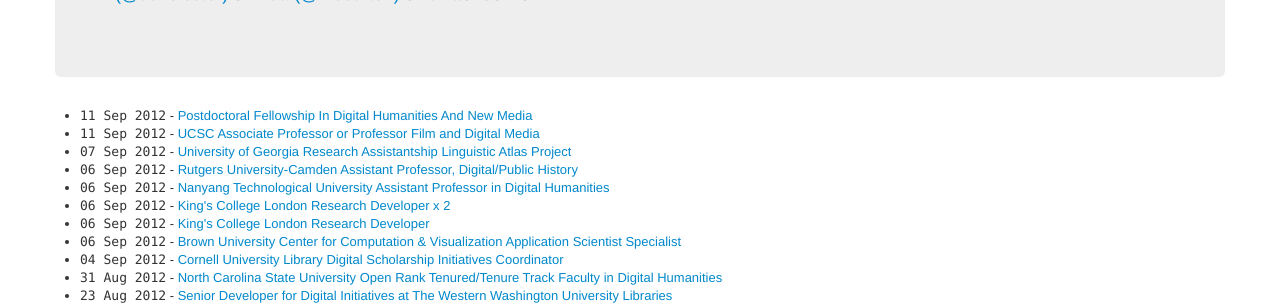
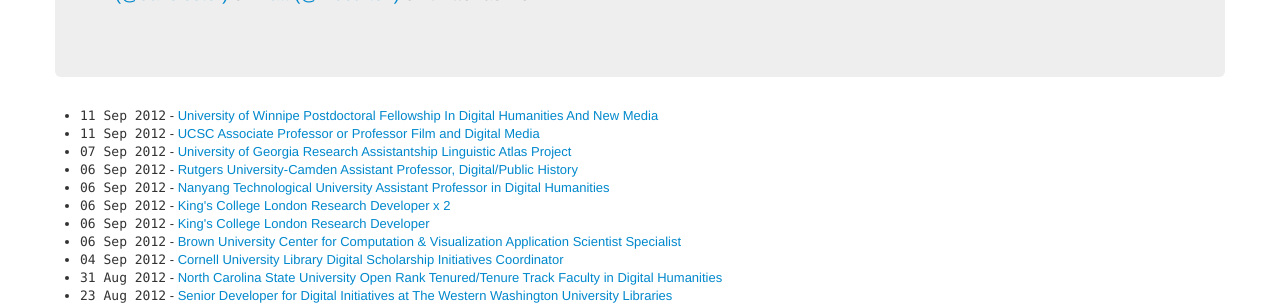
Before and after one commit to lofhm/DH-Job-Archive, a Jekyll site: the page built from index.html, in a window 1280 px wide and 900 px high, scrolled down 317 px. Shown: the part 152-457 px from the top of the window. Built offline with Jekyll 4.4.1, drawn with Linux system fonts in a browser that asks for light colours.

Commit message:
added institution name to Winnipeg job title

```diff
--- a/_posts/2012-09-11-University-of-Winnipeg-Postdoctoral-Fellowship-In-Digital-Humanities-And-New-Media.markdown
+++ b/_posts/2012-09-11-University-of-Winnipeg-Postdoctoral-Fellowship-In-Digital-Humanities-And-New-Media.markdown
@@ -1,6 +1,6 @@
 ---
 layout: listing
-title: Postdoctoral Fellowship In Digital Humanities And New Media
+title: University of Winnipe Postdoctoral Fellowship In Digital Humanities And New Media
 link: http://awid.org/Library/Postdoctoral-Fellowship-in-Digital-Humanities-and-New-Media
 postdate: 2012-09-11
 published: true
```
